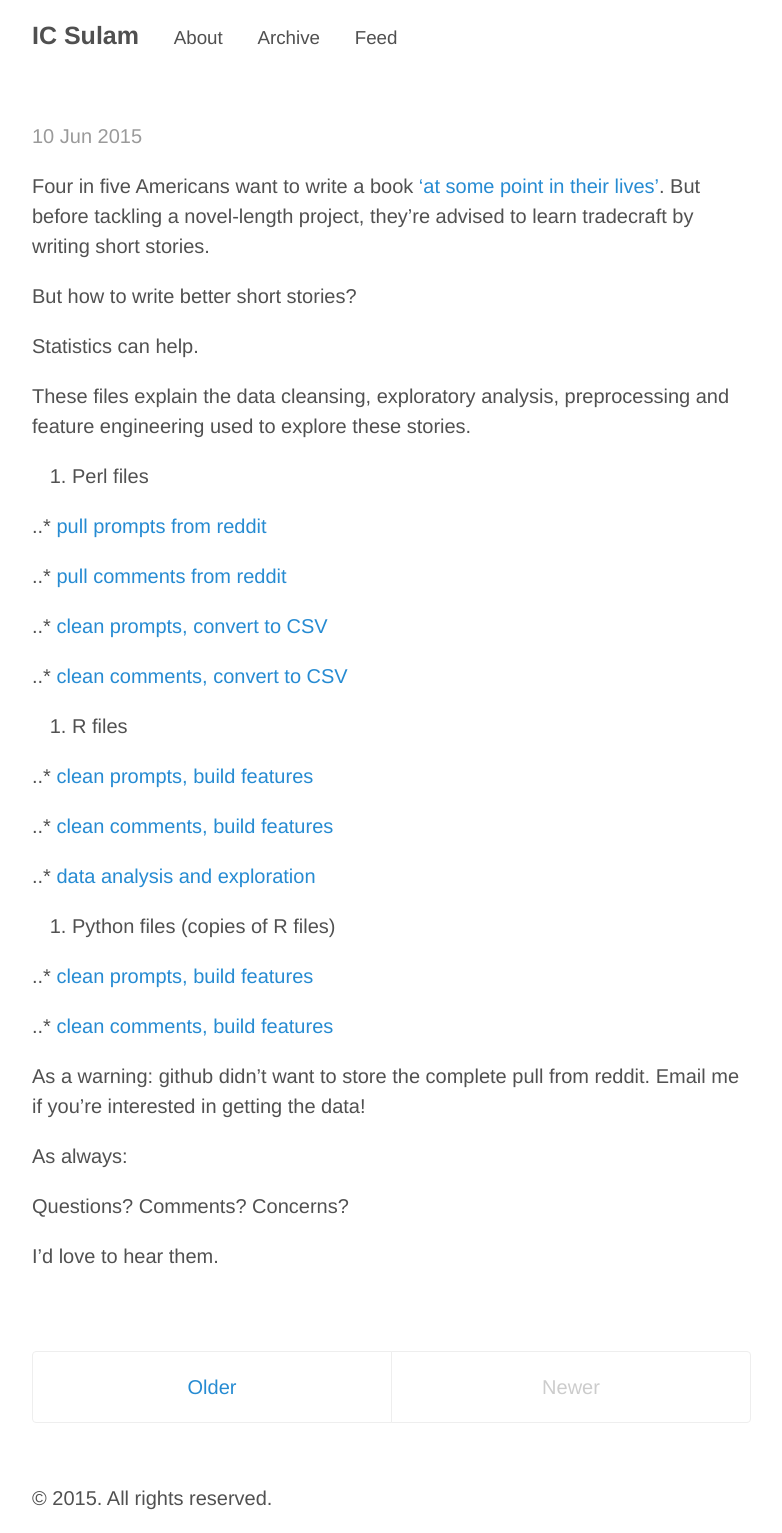
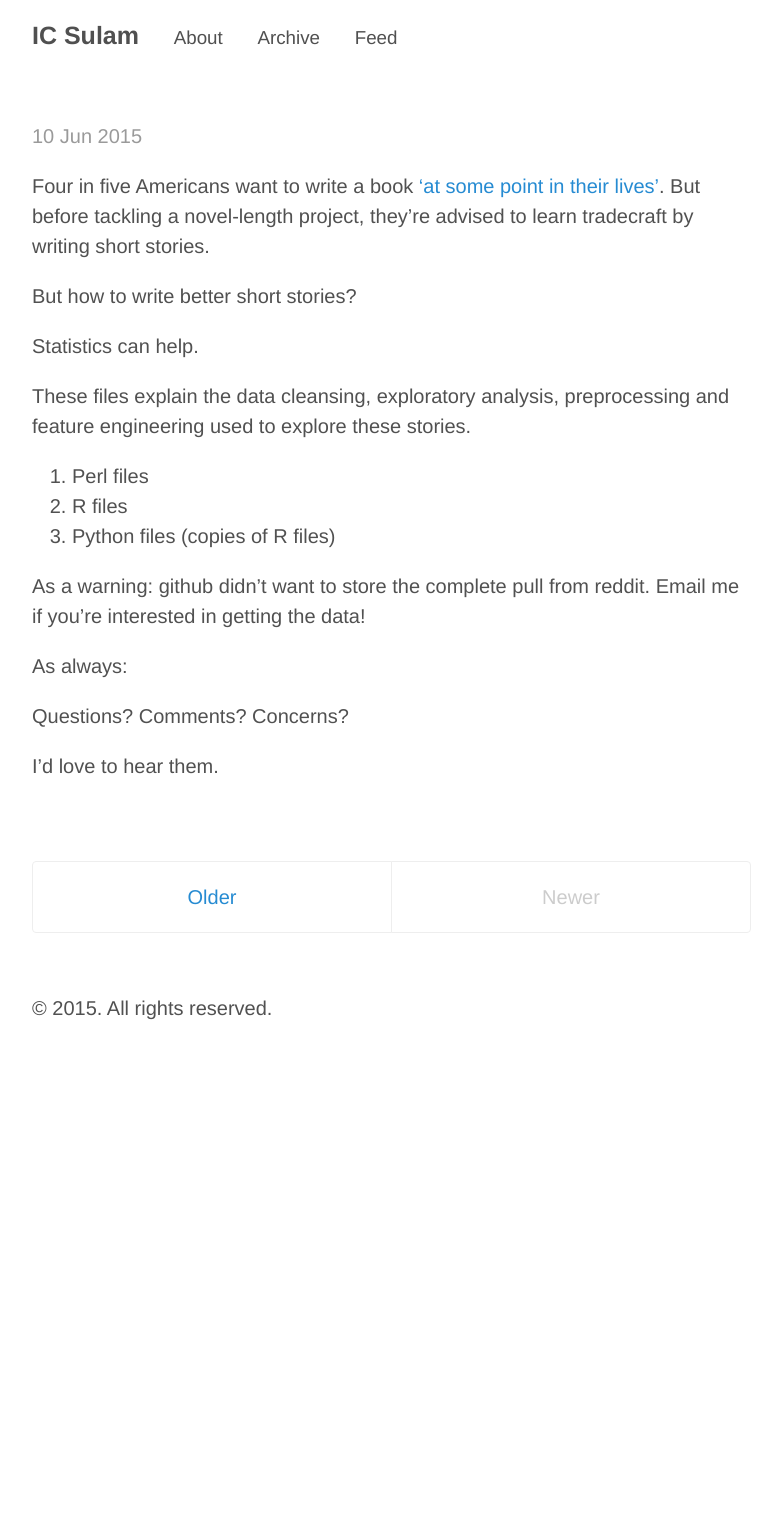
Before and after one commit to icsulam/icsulam.github.io, a Jekyll site: the page built from index.html, in a window 1280 px wide. Shown: the whole page, without its empty margins (248-1030 px from the left). Built offline with Jekyll 4.4.1, drawn with Linux system fonts in a browser that asks for light colours; Markdown is read by kramdown in place of the engine named in the settings; the list of posts is cut into pages by our own code; after the commit the page ends 1043 px from its top, so only the background shows below that.

Commit message:
itemized lists

```diff
--- a/_posts/2015-06-10-writing-by-the-numbers.md
+++ b/_posts/2015-06-10-writing-by-the-numbers.md
@@ -11,30 +11,9 @@ Statistics can help.
 
 These files explain the data cleansing, exploratory analysis, preprocessing and feature engineering used to explore these stories.
 
-1. Perl files
-
-..* [pull prompts from reddit](https://github.com/icsulam/icsulam.github.io/blob/master/pdf/00-redditScrape.pl)
-
-..* [pull comments from reddit](https://github.com/icsulam/icsulam.github.io/blob/master/pdf/01-commentScrape.pl)
-
-..* [clean prompts, convert to CSV](https://github.com/icsulam/icsulam.github.io/blob/master/pdf/02-promptJsonToCsv.pl)
-
-..* [clean comments, convert to CSV](https://github.com/icsulam/icsulam.github.io/blob/master/pdf/03-commentParse.pl)
-
-2. R files
-
-..* [clean prompts, build features](https://github.com/icsulam/icsulam.github.io/blob/master/pdf/analysis-0-promptLevel.R)
-
-..* [clean comments, build features](https://github.com/icsulam/icsulam.github.io/blob/master/pdf/analysis-1-commentLevel.R)
-
-..* [data analysis and exploration](https://github.com/icsulam/icsulam.github.io/blob/master/pdf/analysis-4-dataRunning.R)
-
-3. Python files (copies of R files)
-
-..* [clean prompts, build features](https://github.com/icsulam/icsulam.github.io/blob/master/pdf/writing_0_prompt_level.ipynb)
-
-..* [clean comments, build features](https://github.com/icsulam/icsulam.github.io/blob/master/pdf/writing_1_comment_level.ipynb)
-
+1.  Perl files
+2.  R files
+3.  Python files (copies of R files)
 
 As a warning: github didn't want to store the complete pull from reddit. Email me if you're interested in getting the data!
 
```
